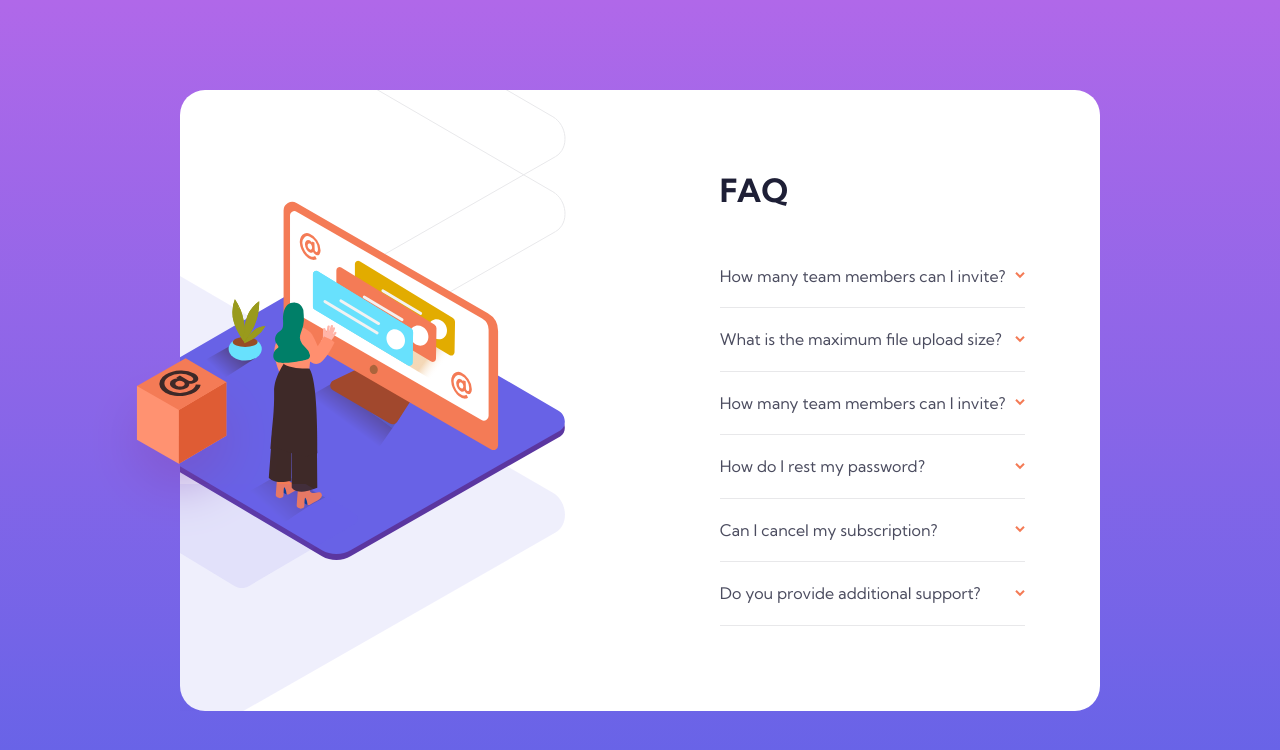
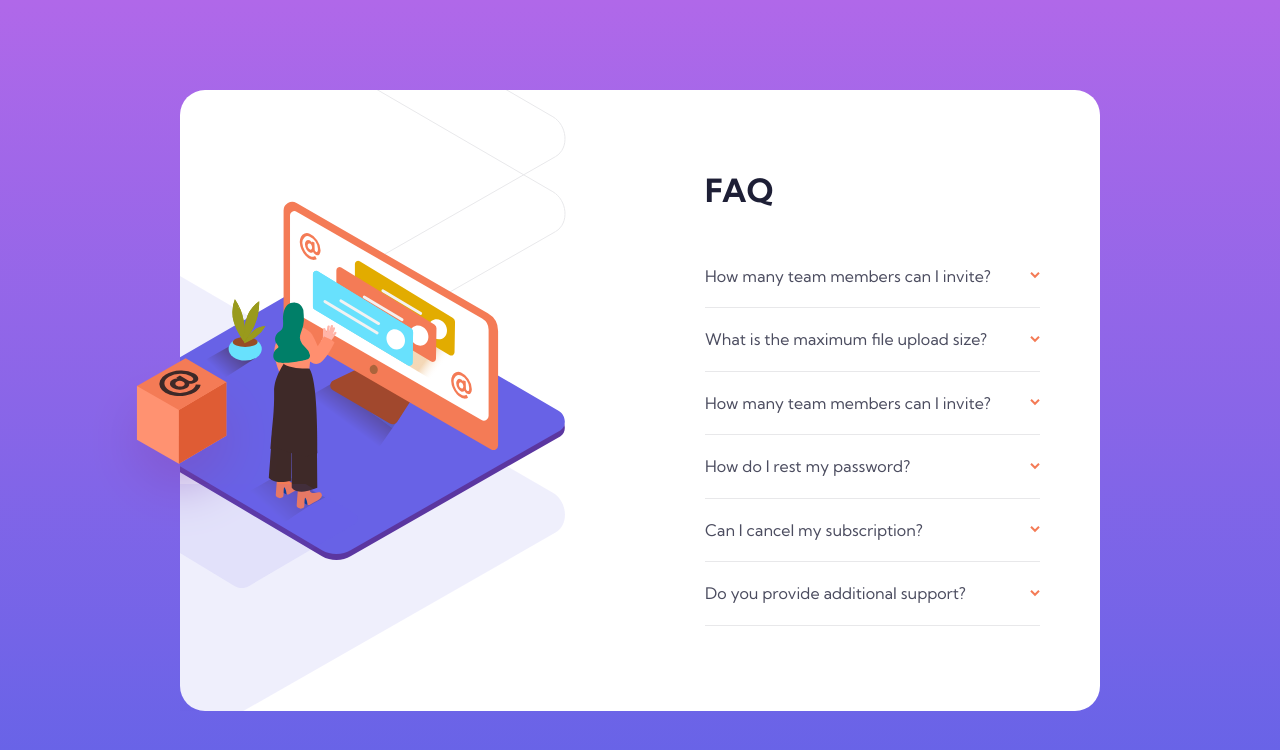
Before and after one commit to stefanmeza94/05-Accordion, a plain HTML site: page index.html in a window 1280 px wide. Drawn offline with Linux system fonts and the light colour scheme.

Commit message:
css fixed

```diff
--- a/style.css
+++ b/style.css
@@ -124,7 +124,6 @@ body {
     display: flex;
     justify-content: center;
     align-items: center;
-    /* overflow: hidden; */
   }
 
   .accordion_container::after {
@@ -165,7 +164,7 @@ body {
 
   .accordion_wrapper {
     flex-basis: 50%;
-    padding: 25px 75px;
+    padding: 25px 60px;
   }
 
   .accordion_wrapper h2 {
```
